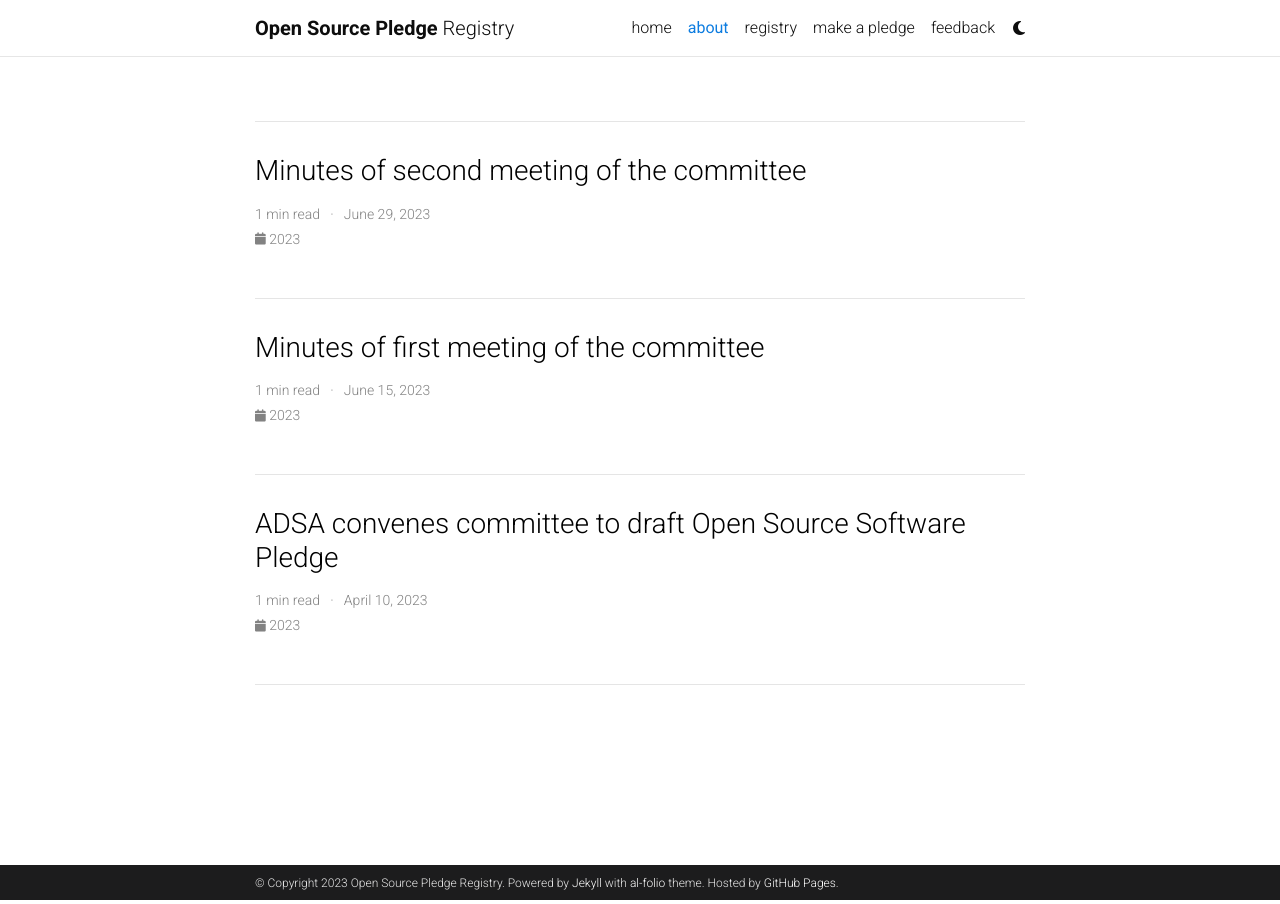
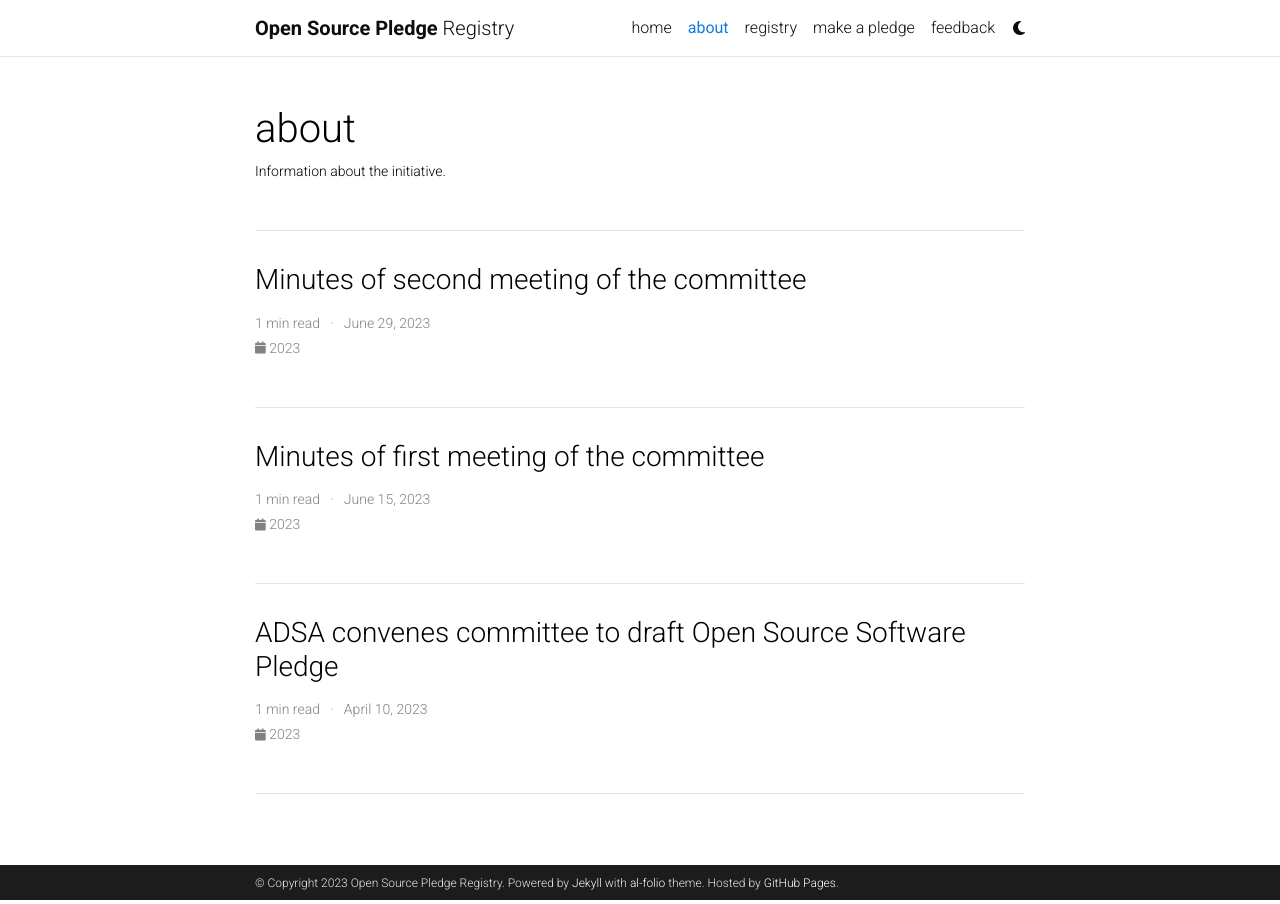
Before and after one commit to open-source-pledge/open-source-pledge.github.io, a Jekyll site: the page built from blog/index.html, in a window 1280 px wide. Built offline with Jekyll 4.4.1, drawn with Linux system fonts in a browser that asks for light colours; the list of posts is cut into pages by our own code; comment, search, counter and statistics services are not loaded; a style sheet for code colours, icons or effects is not loaded.

Commit message:
tweak about page

```diff
--- a/blog/index.html
+++ b/blog/index.html
@@ -13,7 +13,13 @@ pagination:
     after: 3  # The number of links after the current page
 ---
 
+
 <div class="post">
+
+<header class="post-header">
+  <h1 class="post-title">about</h1>
+  <p class="post-description">Information about the initiative.</p>
+</header>
 
   {% assign blog_name_size = site.blog_name | size %}
   {% assign blog_description_size = site.blog_description | size %}
```
